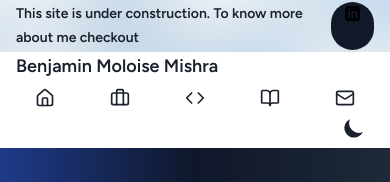
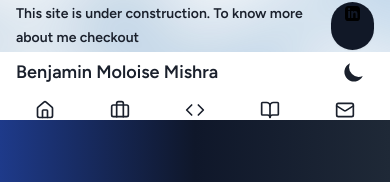
Before and after one commit to benjaminmishra/benjaminmishra.github.io, a React (Vite) app: page / in a window 390 px wide. Shown: the top 182 px of the page. Built offline with nearby package versions, Linux system fonts and the light colour scheme; no server answers.

Commit message:
feat: reposition mobile header

```diff
--- a/jest.config.js
+++ b/jest.config.js
@@ -1,6 +1,6 @@
 export default {
   preset: 'ts-jest/presets/default-esm',
-  testEnvironment: 'jsdom',
+  testEnvironment: 'jest-environment-jsdom',
   extensionsToTreatAsEsm: ['.ts', '.tsx'],
   moduleNameMapper: {
     '\\.(css|less|sass|scss)$': 'identity-obj-proxy',
--- a/src/components/Header.tsx
+++ b/src/components/Header.tsx
@@ -7,18 +7,41 @@
     <header className="w-full">
       <Banner />
         <div className="flex flex-col md:flex-row md:h-16 items-start md:items-center px-4 font-FigTree bg-background-light dark:bg-background-dark">
-          {/* Brand / Name on the left */}
+          <div className="flex w-full md:w-auto items-center justify-between">
             <span className="text-lg sm:text-lg font-semibold text-text-light dark:text-text-dark">
               Benjamin Moloise Mishra
             </span>
-          {/* Navigation links with spacing */}
+            <button
+              onClick={() => document.documentElement.classList.toggle('dark')}
+              className="p-2 rounded-full hover:bg-gray-200 dark:hover:bg-gray-700 md:hidden"
+              aria-label="Toggle dark mode"
+            >
+              <svg
+                className="w-6 h-6 hidden dark:block"
+                fill="currentColor"
+                viewBox="0 0 20 20"
+                xmlns="http://www.w3.org/2000/svg"
+              >
+                <path
+                  d="M10 2a1 1 0 011 1v1a1 1 0 11-2 0V3a1 1 0 011-1zm4 8a4 4 0 11-8 0 4 4 0 018 0zm-.464 4.95l.707.707a1 1 0 001.414-1.414l-.707-.707a1 1 0 00-1.414 1.414zm2.12-10.607a1 1 0 010 1.414l-.706.707a1 1 0 11-1.414-1.414l.707-.707a1 1 0 011.414 0zM17 11a1 1 0 100-2h-1a1 1 0 100 2h1zm-7 4a1 1 0 011 1v1a1 1 0 11-2 0v-1a1 1 0 011-1zM5.05 6.464A1 1 0 106.465 5.05l-.708-.707a1 1 0 00-1.414 1.414l.707.707zm1.414 8.486l-.707.707a1 1 0 01-1.414-1.414l.707-.707a1 1 0 011.414 1.414zM4 11a1 1 0 100-2H3a1 1 0 000 2h1z"
+                />
+              </svg>
+              <svg
+                className="w-6 h-6 block dark:hidden"
+                fill="currentColor"
+                viewBox="0 0 20 20"
+                xmlns="http://www.w3.org/2000/svg"
+              >
+                <path d="M17.293 13.293A8 8 0 016.707 2.707a8.001 8.001 0 1010.586 10.586z" />
+              </svg>
+            </button>
+          </div>
           <div className="mt-2 md:mt-0 md:ml-10 w-full md:flex-1">
             <Nav />
           </div>
-          {/* Dark mode toggle button on the far right */}
           <button
             onClick={() => document.documentElement.classList.toggle('dark')}
-            className="self-end md:self-auto p-2 rounded-full hover:bg-gray-200 dark:hover:bg-gray-700 md:ml-4"
+            className="hidden md:block p-2 rounded-full hover:bg-gray-200 dark:hover:bg-gray-700 md:ml-4"
             aria-label="Toggle dark mode"
           >
             <svg
```
Lines whose indentation alone changed are shown as unchanged.
